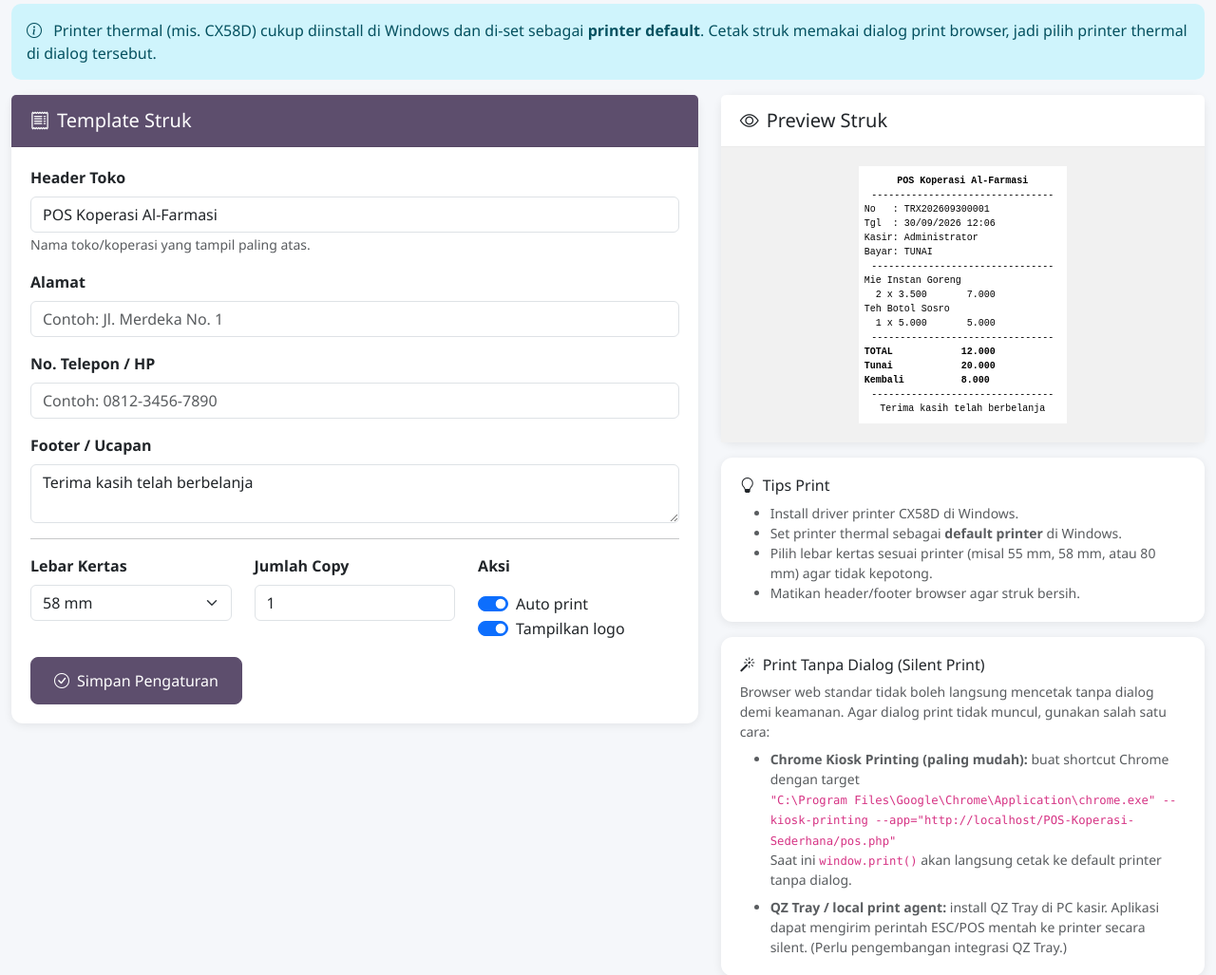
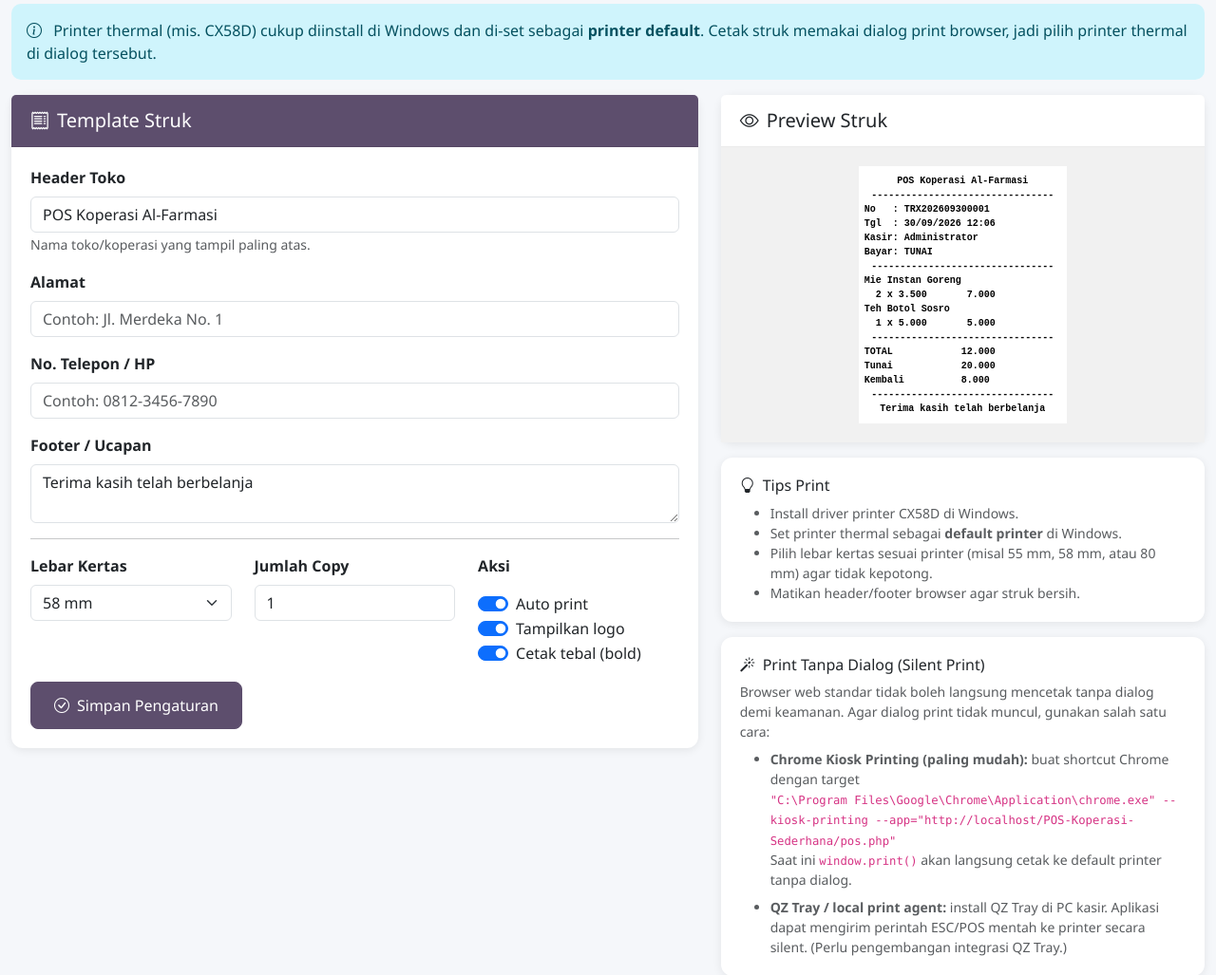
Before and after one commit to deffan10/POS-Koperasi-Sederhana, a PHP site: page /POS-Koperasi-Sederhana/settings-receipt.php in a window 1280 px wide. Shown: the part 174-1201 px from the top of the page at 95% size. Run offline with PHP 8.4, Linux system fonts and the light colour scheme; a user stored in the database is signed in; data comes from the database, SQL or seed files in the repository; some libraries are stand-ins or nearby versions.

Commit message:
feat(receipt): add bold print option for thermal receipt

```diff
--- a/print-receipt.php
+++ b/print-receipt.php
@@ -35,6 +35,7 @@ $footerText = getSetting('receipt_footer', 'Terima kasih telah berbelanja');
 $paperWidth = (int)getSetting('receipt_paper_width', 58);
 $copies = (int)getSetting('receipt_copies', 1);
 $showLogo = (int)getSetting('receipt_show_logo', 1);
+$bold = (int)getSetting('receipt_bold', 1);
 
 if (!in_array($paperWidth, [55, 58, 80])) {
     $paperWidth = 58;
@@ -105,6 +106,8 @@ $pageTitle = 'Struk ' . escape($transaksi['no_transaksi']);
             margin-bottom: 20px;
             page-break-after: always;
             page-break-inside: avoid;
+            font-size: <?= $bold ? '12px' : '11px' ?>;
+            <?= $bold ? 'font-weight: bold;' : '' ?>
         }
         .receipt:last-child {
             page-break-after: auto;
--- a/settings-receipt.php
+++ b/settings-receipt.php
@@ -25,6 +25,7 @@ if ($_SERVER['REQUEST_METHOD'] === 'POST') {
         $copies = intval($_POST['receipt_copies'] ?? 1);
         $autoPrint = isset($_POST['receipt_auto_print']) ? 1 : 0;
         $showLogo = isset($_POST['receipt_show_logo']) ? 1 : 0;
+        $bold = isset($_POST['receipt_bold']) ? 1 : 0;
 
         if (!in_array($paperWidth, [55, 58, 80])) {
             $paperWidth = 58;
@@ -44,6 +45,7 @@ if ($_SERVER['REQUEST_METHOD'] === 'POST') {
         saveSetting('receipt_copies', $copies);
         saveSetting('receipt_auto_print', $autoPrint);
         saveSetting('receipt_show_logo', $showLogo);
+        saveSetting('receipt_bold', $bold);
 
         $message = 'Pengaturan struk berhasil disimpan!';
         $messageType = 'success';
@@ -64,6 +66,7 @@ if (!in_array($paperWidth, [55, 58, 80])) {
 $copies = (int)getSetting('receipt_copies', 1);
 $autoPrint = (int)getSetting('receipt_auto_print', 1);
 $showLogo = (int)getSetting('receipt_show_logo', 1);
+$bold = (int)getSetting('receipt_bold', 1);
 
 include 'includes/header.php';
 ?>
@@ -154,6 +157,11 @@ include 'includes/header.php';
                                            id="receipt_show_logo" value="1" <?= $showLogo ? 'checked' : '' ?>>
                                     <label class="form-check-label" for="receipt_show_logo">Tampilkan logo</label>
                                 </div>
+                                <div class="form-check form-switch">
+                                    <input class="form-check-input" type="checkbox" name="receipt_bold"
+                                           id="receipt_bold" value="1" <?= $bold ? 'checked' : '' ?>>
+                                    <label class="form-check-label" for="receipt_bold">Cetak tebal (bold)</label>
+                                </div>
                             </div>
                         </div>
 
@@ -176,7 +184,7 @@ include 'includes/header.php';
                     $previewWidth = match($paperWidth) { 80 => '80mm', 58 => '58mm', default => '55mm' };
                     $previewChars = match($paperWidth) { 80 => 42, 58 => 32, default => 30 };
                     ?>
-                    <div style="display:inline-block; background:#fff; padding:8px 6px; width:<?= $previewWidth ?>; font-family:'Courier New',monospace; font-size:10px; color:#000; text-align:center;">
+                    <div style="display:inline-block; background:#fff; padding:8px 6px; width:<?= $previewWidth ?>; font-family:'Courier New',monospace; font-size:10px; font-weight:<?= $bold ? 'bold' : 'normal' ?>; color:#000; text-align:center;">
                         <?php if ($showLogo && $logo && file_exists($logo)): ?>
                         <img src="<?= escape($logo) ?>" alt="Logo" style="max-width:70%; max-height:50px;">
                         <?php endif; ?>
```
